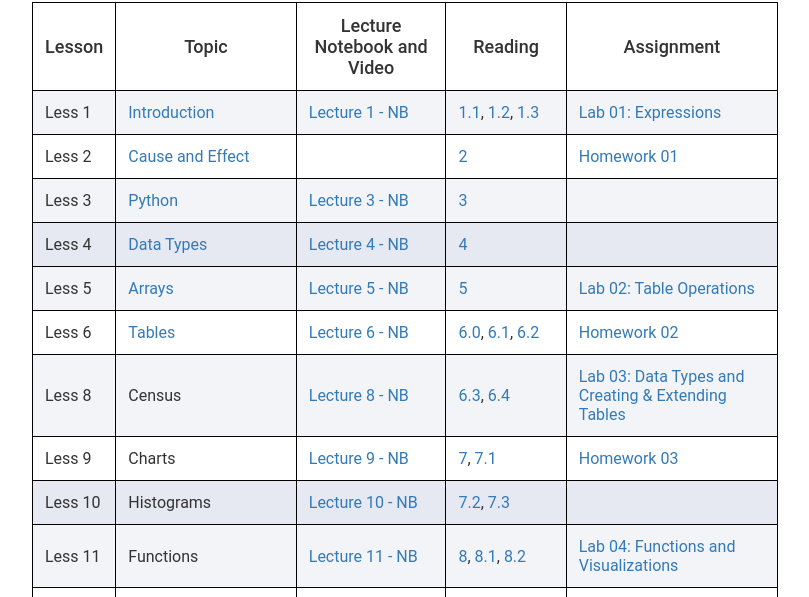
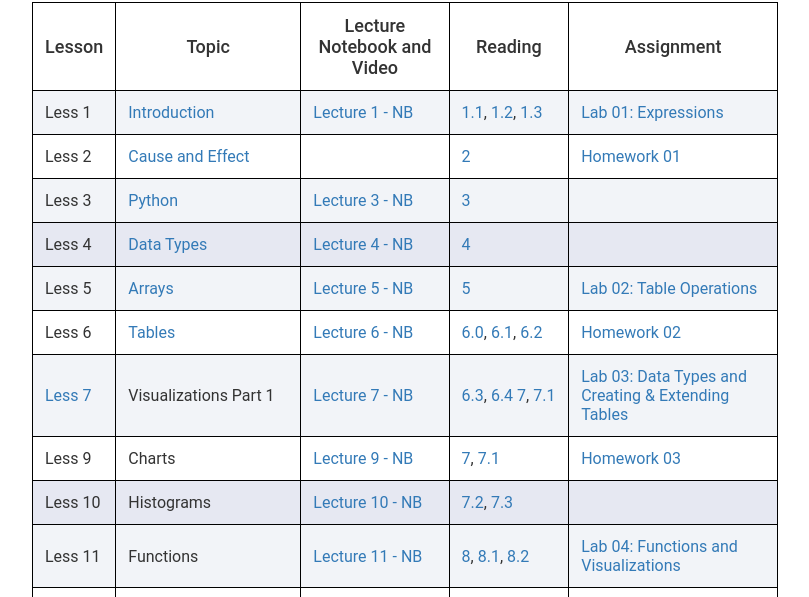
Before and after one commit to jhb10c/jhb10c.github.io, a plain HTML site: page dsites/fall2021/fall2021.html in a window 1280 px wide. Shown: the part 191-788 px from the top of the page, without its empty margins (235-1044 px from the left). Drawn offline with nearby package versions, Linux system fonts and the light colour scheme.

Commit message:
Update fall2021.html

```diff
--- a/dsites/fall2021/fall2021.html
+++ b/dsites/fall2021/fall2021.html
@@ -160,16 +160,16 @@ Less 6
 
 <tr class="wednesday">
 <td>
-Less 8
+<a href="Lectures/lec07_Charts.pdf" download>Less 7</a>
 </td><td>
-Census
+Visualizations Part 1
 </td><td>
 
-<a href="https://mybinder.org/v2/gh/ipydatabook/PublicMaterial/main?filepath=%2Flecnotebooks%2Flec08.ipynb">Lecture 8 - NB</a>
-<!--<br><a href="https://youtu.be/vdwFScZE5eg">Lecture 8 - Vid Part 1</a>
-<br><a href="https://youtu.be/CpKs-EpRF2Q">Lecture 8 - Vid Part 3</a> -->
+<a href="https://datahub.ung.edu/hub/user-redirect/git-pull?repo=https%3A%2F%2Fgithub.com%2Fjhb10c%2Fd8publicmaterials&urlpath=tree%2Fd8publicmaterials%2Fstudentnotebooks%2Flec07.ipynb&branch=main">Lecture 7 - NB</a>
+
 </td><td>
 <a href="https://ipydatabook.github.io//chapters/06/3/example-trends-in-the-population-of-the-united-states.html">6.3</a>, <a href="https://ipydatabook.github.io//chapters/06/4/example-gender-ratio-in-the-us-population.html">6.4</a>
+<a href="https://ipydatabook.github.io//chapters/07/visualization.html">7</a>, <a href="https://ipydatabook.github.io//chapters/07/1/visualizing-categorical-distributions.html">7.1</a>
 </td><td>
 <div><a href="https://datahub.ung.edu/hub/user-redirect/git-pull?repo=https%3A%2F%2Fgithub.com%2Fipydatabook%2FPublicMaterial&urlpath=tree%2FPublicMaterial%2Flab%2Flab03%2Flab03.ipynb&branch=main">Lab 03: Data Types and Creating & Extending Tables</a></div>
 </td></tr>
```
